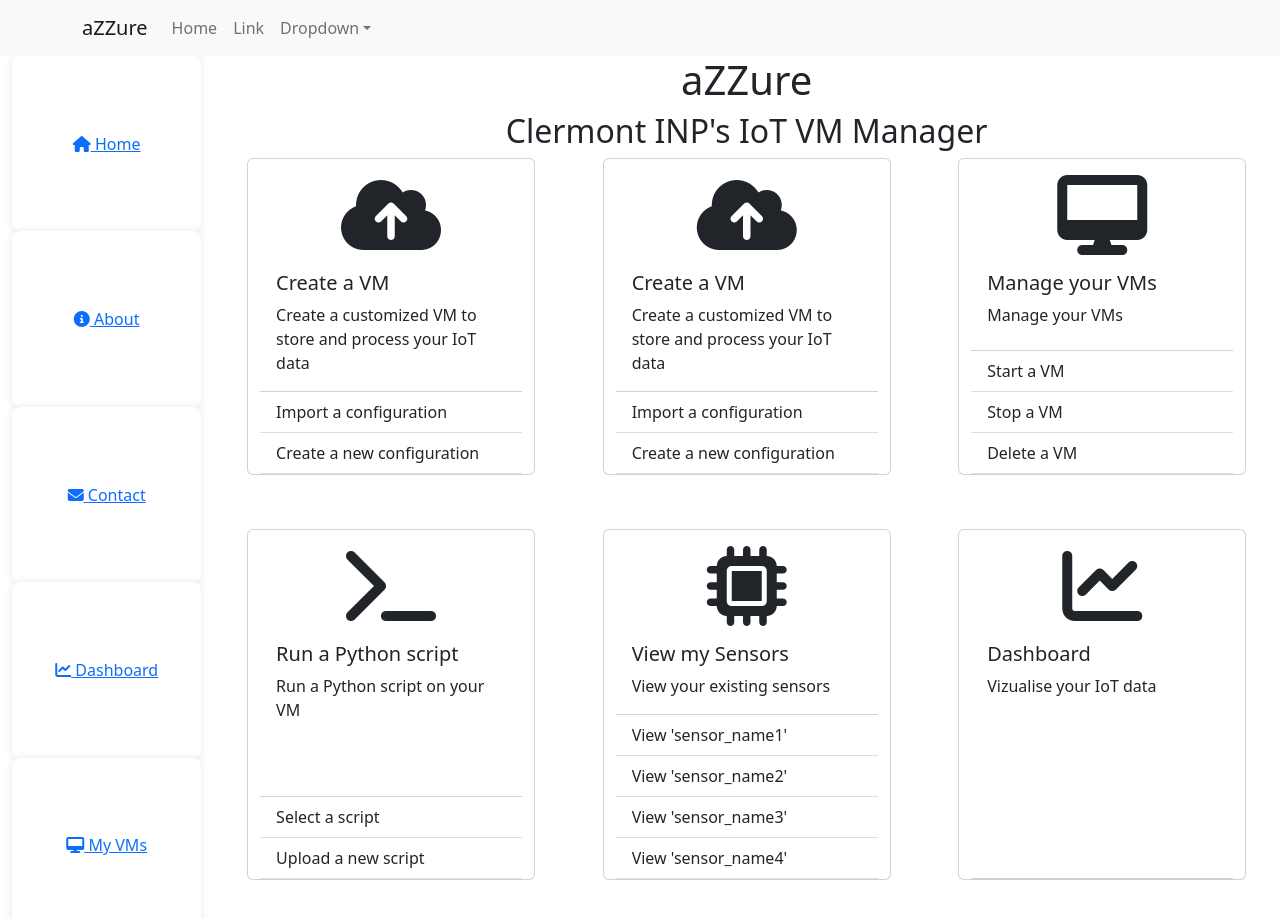
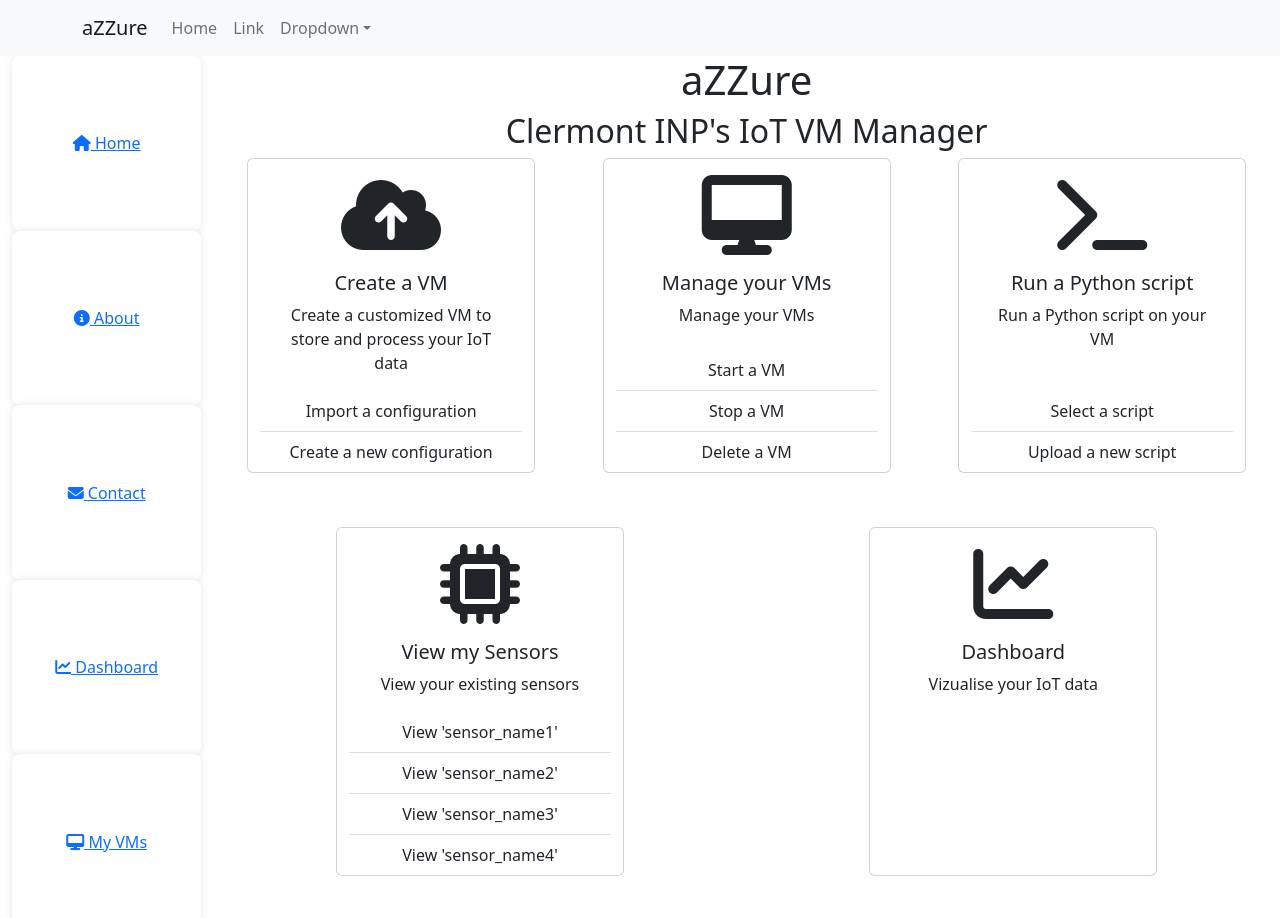
Before and after one commit to belkhiritaha/projet-ZZ2-F5, a React (Create React App) app in the folder azzure/: page / in a window 1280 px wide. Shown: the top 918 px of the page. Built offline with nearby package versions, Linux system fonts and the light colour scheme.

Commit message:
handling card click and card item click

```diff
--- a/azzure/src/App.js
+++ b/azzure/src/App.js
@@ -1,4 +1,3 @@
-import logo from './logo.svg';
 import './App.css';
 import NavbarBasicExample from './navbar';
 import Container from 'react-bootstrap/Container';
--- a/azzure/src/card.css
+++ b/azzure/src/card.css
@@ -19,3 +19,9 @@
     background-color: #f8f9fa;
     transition:all 0.1s ease-in-out;
 }
+
+.i {
+    font-size: '5rem';
+    margin: 'auto';
+    margin-top: '1rem';
+}
--- a/azzure/src/card.js
+++ b/azzure/src/card.js
@@ -33,6 +33,12 @@
 
 
 function CardItem(props) {
+
+    function handleClick() {
+        console.log("clicked");
+    }
+
+
     const nbItems = props.nbFields;
 
     return (
--- a/azzure/src/mainbar.js
+++ b/azzure/src/mainbar.js
@@ -2,9 +2,12 @@
 import Col from 'react-bootstrap/Col';
 import Row from 'react-bootstrap/Row';
 import Container from 'react-bootstrap/Container';
-import CardItem from './card';
-import { Collapse } from 'react-bootstrap';
 import './mainbar.css';
+import Card from 'react-bootstrap/Card';
+import Collapse from 'react-bootstrap/Collapse';
+import ListGroup from 'react-bootstrap/ListGroup';
+import UploadForm, { Switch } from './form';
+import './card.css'
 
 function MainbarItem(props) {
     return (
@@ -20,17 +23,68 @@
 
     const rowContent = [];
     // menu items
+
+
+    function CardItem(props) {
+
+        function CustomListGroup(props) {
+            const nbItems = props.nbFields;
+
+            const items = [];
+
+            function handleListItemClick(i){
+                console.log("item"+i);
+                window.location.href = props['title'];
+            }
+
+            for (let i = 1; i <= nbItems; i++) {
+                items.push(<ListGroup.Item key={items.length + 1} onClick={handleListItemClick}>{props['item' + i]}</ListGroup.Item>);
+            }
+            // console.log(items);
+            return (
+                <ListGroup className="list-group-flush">
+                    {items}
+                </ListGroup>
+            );
+        }
+
+
+
+        function handleCardClick(id) {
+            // change props.open to true
+            console.log(id);
+            //this.setState({open: "true"});
+            if (id == 1) {
+                setMenu('create');
+            }
+        }
+
+
+        const nbItems = props.nbFields;
+
+        return (
+            <Card onClick={() => {handleCardClick(props.card_id)}} style={{ width: '18rem', margin: 'auto', textAlign: 'center' }}>
+                <i className={props.img} style={{ fontSize: '5rem', margin: 'auto', marginTop: '1rem' }}></i>
+                <Card.Body>
+                    <Card.Title>{props.title}</Card.Title>
+                    <Card.Text>{props.text}</Card.Text>
+                </Card.Body>
+                <div>{<CustomListGroup {...props} />}</div>
+            </Card>
+        );
+    }
+
     switch (menu) {
         case 'home':
-            rowContent.push(<CardItem onHover={() => {console.log("create")}} style={{ cursor: "pointer"}} key={rowContent.length + 1} card_id='1' title="Create a VM" text="Create a customized VM to store and process your IoT data" img="fas fa-cloud-upload-alt" item1="Import a configuration" item2="Create a new configuration" nbFields="2"/>);
+            rowContent.push(<CardItem  style={{ cursor: "pointer"}} key={rowContent.length + 1} card_id='1' title="Create a VM" text="Create a customized VM to store and process your IoT data" img="fas fa-cloud-upload-alt" item1="Import a configuration" item2="Create a new configuration" nbFields="2" open={false}/>);
             rowContent.push(<CardItem key={rowContent.length + 1} card_id='2' title="Manage your VMs" text="Manage your VMs" img="fas fa-desktop" item1="Start a VM" item2="Stop a VM" item3="Delete a VM" nbFields="3"/>);
-            rowContent.push(<CardItem key={rowContent.length + 1} card_id='1' title="Run a Python script" text="Run a Python script on your VM" img="fas fa-terminal" item1="Select a script" item2="Upload a new script" nbFields="2" />);
-            rowContent.push(<CardItem key={rowContent.length + 1} card_id='1' title="View my Sensors" text="View your existing sensors" img="fas fa-microchip" item1="View 'sensor_name1'" item2="View 'sensor_name2'" item3="View 'sensor_name3'" item4="View 'sensor_name4'" nbFields="4" />);
-            rowContent.push(<CardItem key={rowContent.length + 1} card_id='1' title="Dashboard" text="Vizualise your IoT data" img="fas fa-chart-line"/>);
+            rowContent.push(<CardItem key={rowContent.length + 1} card_id='3' title="Run a Python script" text="Run a Python script on your VM" img="fas fa-terminal" item1="Select a script" item2="Upload a new script" nbFields="2" />);
+            rowContent.push(<CardItem key={rowContent.length + 1} card_id='4' title="View my Sensors" text="View your existing sensors" img="fas fa-microchip" item1="View 'sensor_name1'" item2="View 'sensor_name2'" item3="View 'sensor_name3'" item4="View 'sensor_name4'" nbFields="4" />);
+            rowContent.push(<CardItem key={rowContent.length + 1} card_id='5' title="Dashboard" text="Vizualise your IoT data" img="fas fa-chart-line"/>);
             break;
 
         case 'create':
-            rowContent.push(<CardItem key={rowContent.length + 1} card_id='1' title="Create a VM" text="Create a customized VM to store and process your IoT data" img="fas fa-cloud-upload-alt" item1="Import a configuration" item2="Create a new configuration" nbFields="2"/>);
+            rowContent.push(<CardItem key={rowContent.length + 1} card_id='1' title="Create a VM" text="Create a customized VM to store and process your IoT data" img="fas fa-cloud-upload-alt" item1="Import a configuration" item2="Create a new configuration" nbFields="2" open={true}/>);
             break;
 
         default:
@@ -46,8 +100,6 @@
                 </Container>
 
                 <Row>
-                    <CardItem tag="a" onClick={() => {console.log("create")}} style={{ cursor: "pointer"}} key={rowContent.length + 1} card_id='1' title="Create a VM" text="Create a customized VM to store and process your IoT data" img="fas fa-cloud-upload-alt" item1="Import a configuration" item2="Create a new configuration" nbFields="2"/>
-
                     {rowContent}
                 </Row>
 
```
